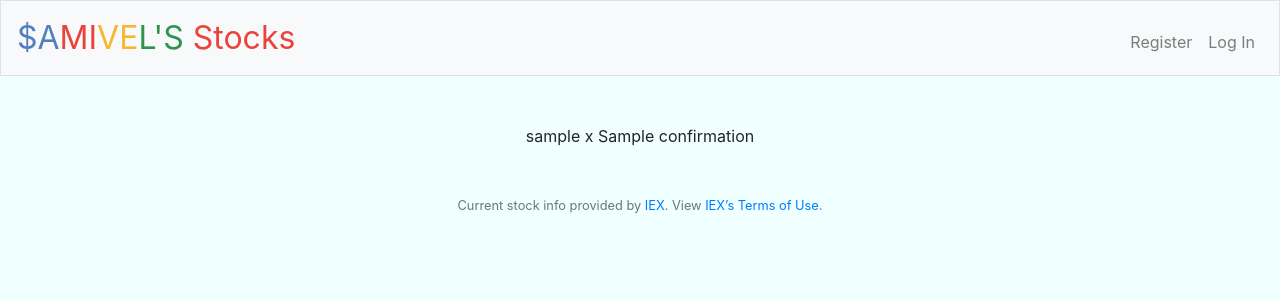
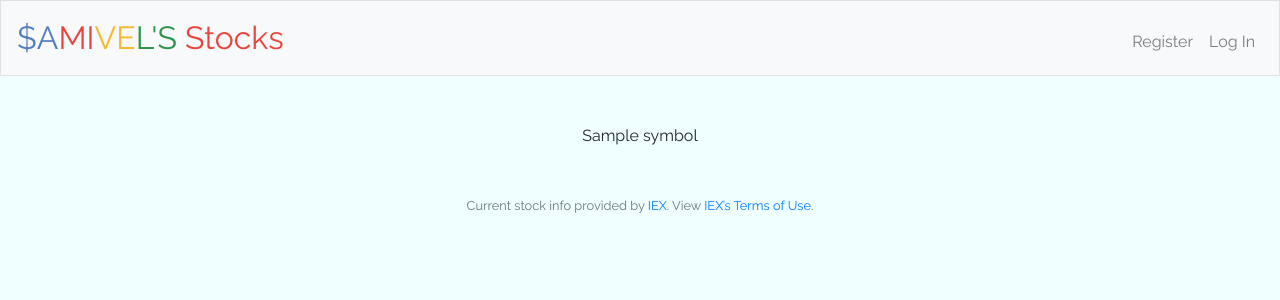
Before and after one commit to samivel/samivels-stocks, a Flask app: template templates/test.html in a window 1280 px wide. Shown: the top 300 px of the page. Run offline with Flask 2, Linux system fonts and the light colour scheme; the template is opened without the code that fills it: most values are stand-ins (such as "Sample title", 1, 10 or a date in 2020); some libraries are stand-ins or nearby versions.

Commit message:
quote page added

```diff
--- a/app.py
+++ b/app.py
@@ -115,16 +115,23 @@ def logout():
     return redirect("/")
 
 
-# @app.route("/quote", methods=["GET", "POST"])
-# @login_required
-# def quote():
-#     if request.method == "POST":
+@app.route("/quote", methods=["GET", "POST"])
+@login_required
+def quote():
 
+    # If method is post, search for stock and return the price
+    if request.method == "POST":
+        symbol = lookup(request.form.get("symbol"))
 
+        # Ensures symbol exists and returns its info
+        if symbol == None:
+            flash('Symbol does not exist', 'danger')
+            return redirect('/quote')
+        else:
+            return render_template("quoted.html", name=symbol['name'], symbol=symbol['symbol'], price=symbol['price'])
 
-
-#     else:
-#         return apology("/quote")
+    else:
+        return render_template("/quote.html")
 
 
 @app.route("/register", methods=["GET", "POST"])
@@ -182,4 +189,4 @@ for code in default_exceptions:
     app.errorhandler(code)(errorhandler)
 
 if __name__ == "__main__":
-    app.run(debug=True)
+    app.run()
--- a/static/styles.css
+++ b/static/styles.css
@@ -47,8 +47,5 @@ main img
 }
 body {
     background-color: azure;
+    font-family: Raleway, sans-serif;
 }
-.jumbotron {
-    background-color: #537fbe;
-    color: #ffffff;
-}
--- a/templates/layout.html
+++ b/templates/layout.html
@@ -15,6 +15,7 @@
         <link href="/static/eototto.ico" rel="icon">
 
         <link href="/static/styles.css" rel="stylesheet">
+        <link href="https://fonts.googleapis.com/css2?family=Raleway&display=swap" rel="stylesheet">
 
         <script src="https://code.jquery.com/jquery-3.3.1.min.js"></script>
         <script src="https://cdnjs.cloudflare.com/ajax/libs/popper.js/1.14.3/umd/popper.min.js"></script>
--- a/templates/test.html
+++ b/templates/test.html
@@ -1,6 +1,6 @@
 {% extends "layout.html" %}
 {% block main %}
 
-{{ username }} {{ password }} {{ confirmation }}
+{{ symbol }}
 
 {% endblock %}
```
Also changed, not shown: templates/quote.html (added, +21 -0 lines), templates/quoted.html (added, +15 -0 lines), finance.db.
